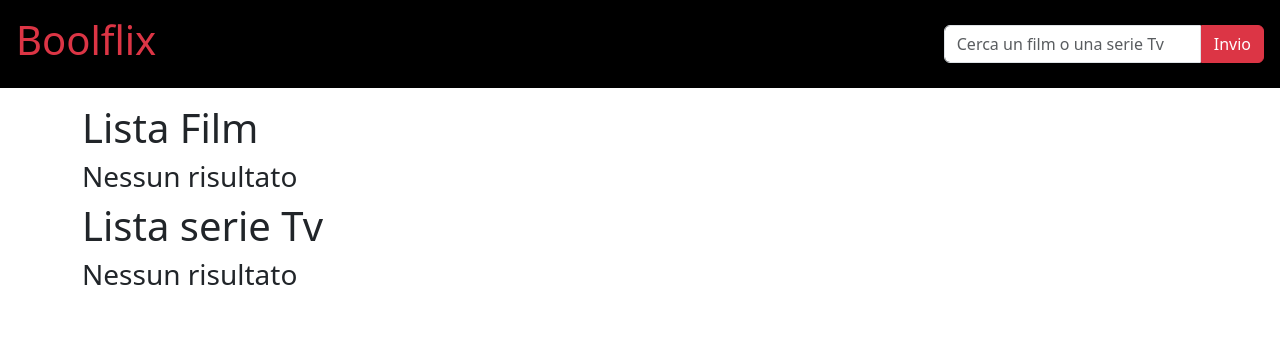
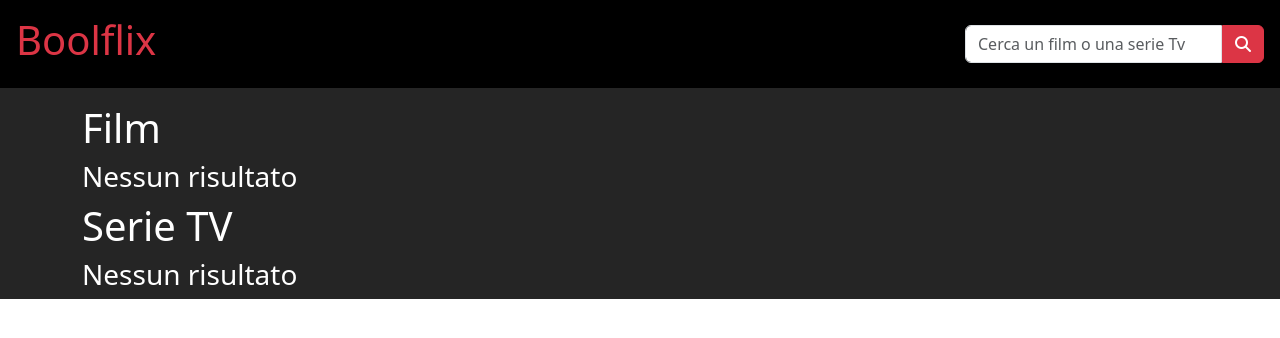
Before and after one commit to fabiodagostino27/react-boolflix, a React (Vite) app: page / in a window 1280 px wide. Shown: the top 338 px of the page. Built offline with nearby package versions, Linux system fonts and the light colour scheme.

Commit message:
ADD: basic style

```diff
--- a/src/components/Header.jsx
+++ b/src/components/Header.jsx
@@ -12,7 +12,7 @@ export default function Header() {
     };
 
     return (
-        <div className="d-flex justify-content-between p-3 bg-black align-items-center text-danger mb-3">
+        <div className="d-flex justify-content-between p-3 bg-black align-items-center text-danger">
             <h1>Boolflix</h1>
 
             <form className="d-flex" onSubmit={handleSubmit}>
@@ -21,7 +21,7 @@ export default function Header() {
                     placeholder="Cerca un film o una serie Tv"
                     value={search}
                     onChange={(e) => setSearch(e.target.value)} />
-                <button className="btn btn-danger rounded-start-0 rounded-end-2" type="submit">Invio</button>
+                <button className="btn btn-danger rounded-start-0 rounded-end-2" type="submit"><i className="fa-solid fa-magnifying-glass"></i></button>
             </form>
         </div>
     )
--- a/src/components/Main.jsx
+++ b/src/components/Main.jsx
@@ -3,9 +3,11 @@ import TvShowsList from "./TvShowsList";
 
 export default function Main() {
     return (
-        <main className="container">
-            <MoviesList />
-            <TvShowsList />
+        <main className="pt-3 text-white">
+            <div className="container">
+                <MoviesList />
+                <TvShowsList />
+            </div>
         </main>
     )
 }
--- a/src/components/Movie.jsx
+++ b/src/components/Movie.jsx
@@ -7,20 +7,20 @@ export default function Movie(props) {
     const {starsRating} = useContext(GlobalContext);
 
     return (
-        <div className="col-3">
+        <div className="col-6 col-md-4 col-lg-3">
             <div>
                 <figure className="w-100">
                     {
-                        poster_path ? <img className="w-100" src={`https://image.tmdb.org/t/p/w780${poster_path}`} alt="" style={{ aspectRatio: 12 / 17 }} />
-                            : <h1 className="w-100 p-2 bg-black text-white d-flex align-items-center justify-content-center text-center lh-lg" style={{ aspectRatio: 12 / 17 }}>{title}</h1>
+                        poster_path ? <img className="w-100" src={`https://image.tmdb.org/t/p/w780${poster_path}`} alt="" style={{ aspectRatio: 12 / 18 }} />
+                            : <h3 className="w-100 p-2 bg-black text-white d-flex align-items-center justify-content-center text-center lh-base" style={{ aspectRatio: 12 / 18 }}>{title}</h3>
                     }
                 </figure>
             </div>
-            <div>
+            {/*<div>
                 {title}, {original_language}
                 <CountryFlag countryCode={original_language === "en" ? "gb" : original_language === "ja" ? "jp" : original_language === "ko" ? "kr" : original_language} svg />
                 ({original_title}, {starsRating(vote_average)})
-            </div>
+            </div>*/}
         </div>
     )
 }
--- a/src/components/MoviesList.jsx
+++ b/src/components/MoviesList.jsx
@@ -7,7 +7,7 @@ export default function MoviesList() {
 
     return (
         <div>
-            <h1>Lista Film</h1>
+            <h1>Film</h1>
             <div className="row">
                 {
                     movies.length === 0 ? <h3>Nessun risultato</h3> : movies.map(m => <Movie key={m.id} movie={m} />)
--- a/src/components/TvShow.jsx
+++ b/src/components/TvShow.jsx
@@ -11,16 +11,16 @@ export default function TvShow(props) {
             <div>
                 <figure className="w-100">
                     {
-                        poster_path ? <img className="w-100" src={`https://image.tmdb.org/t/p/w780${poster_path}`} alt="" style={{ aspectRatio: 12 / 17 }} />
-                            : <h1 className="w-100 p-2 bg-black text-white d-flex align-items-center justify-content-center text-center lh-lg" style={{ aspectRatio: 12 / 17 }}>{name}</h1>
+                        poster_path ? <img className="w-100" src={`https://image.tmdb.org/t/p/w780${poster_path}`} alt="" style={{ aspectRatio: 12 / 18 }} />
+                            : <h3 className="w-100 p-2 bg-black text-white d-flex align-items-center justify-content-center text-center lh-base" style={{ aspectRatio: 12 / 18 }}>{name}</h3>
                     }
                 </figure>
             </div>
-            <div>
+            {/*<div>
                 {name}
                 <CountryFlag countryCode={original_language === "en" ? "gb" : original_language === "ja" ? "jp" : original_language === "ko" ? "kr" : original_language} svg />
                 ({original_name}, {starsRating(vote_average)})
-            </div>
+            </div>*/}
         </div>
     )
 }
--- a/src/components/TvShowsList.jsx
+++ b/src/components/TvShowsList.jsx
@@ -8,7 +8,7 @@ export default function TvShowsList() {
 
     return (
         <div>
-            <h1>Lista serie Tv</h1>
+            <h1>Serie TV</h1>
             <div className="row">
                 {
                     tvShows.length === 0 ? <h3>Nessun risultato</h3> : tvShows.map(t => <TvShow key={t.id} tvShow={t} />)
--- a/src/index.css
+++ b/src/index.css
@@ -0,0 +1,3 @@
+main {
+    background-color: rgba(0, 0, 0, 0.856);
+}
```
